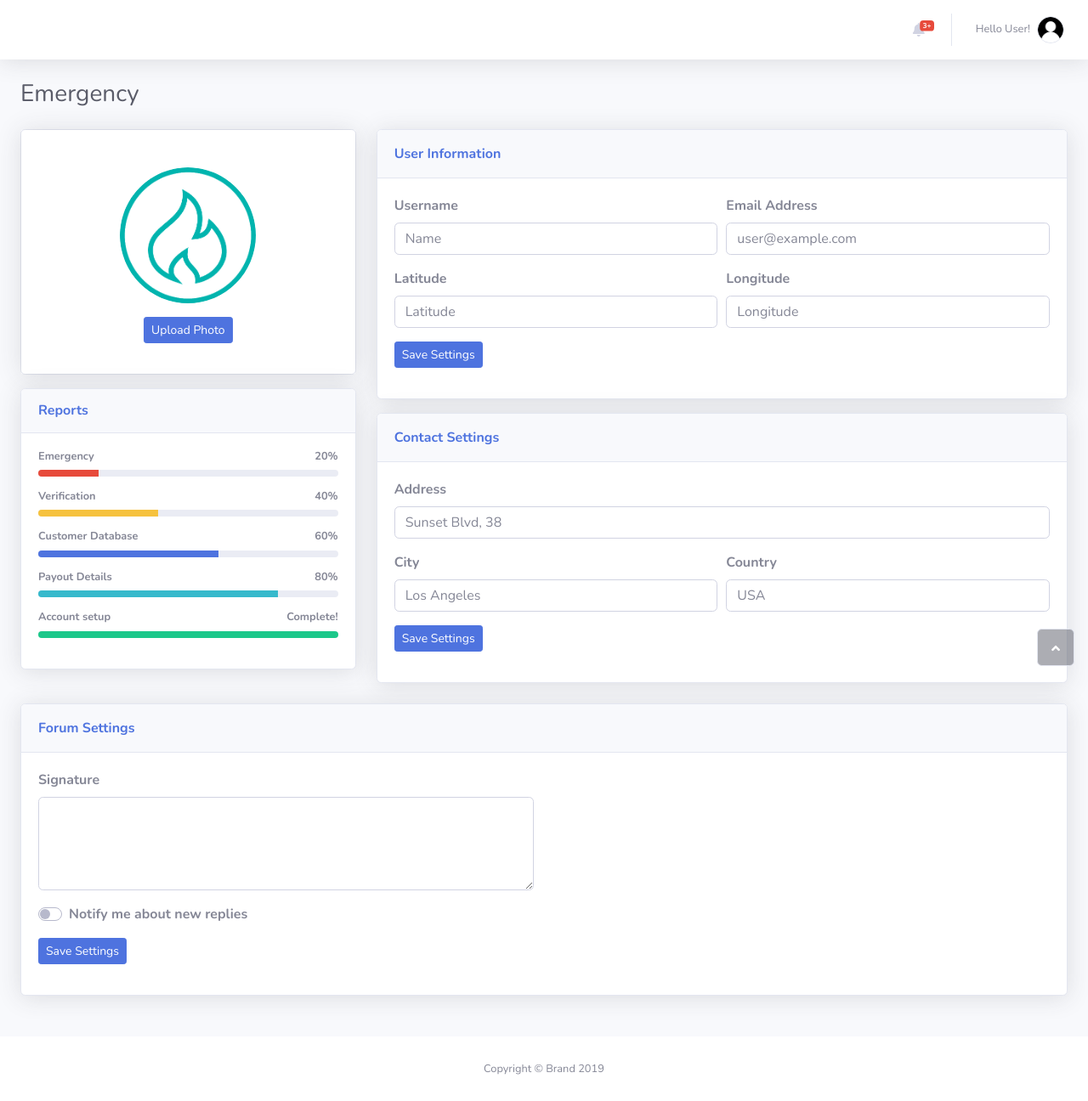
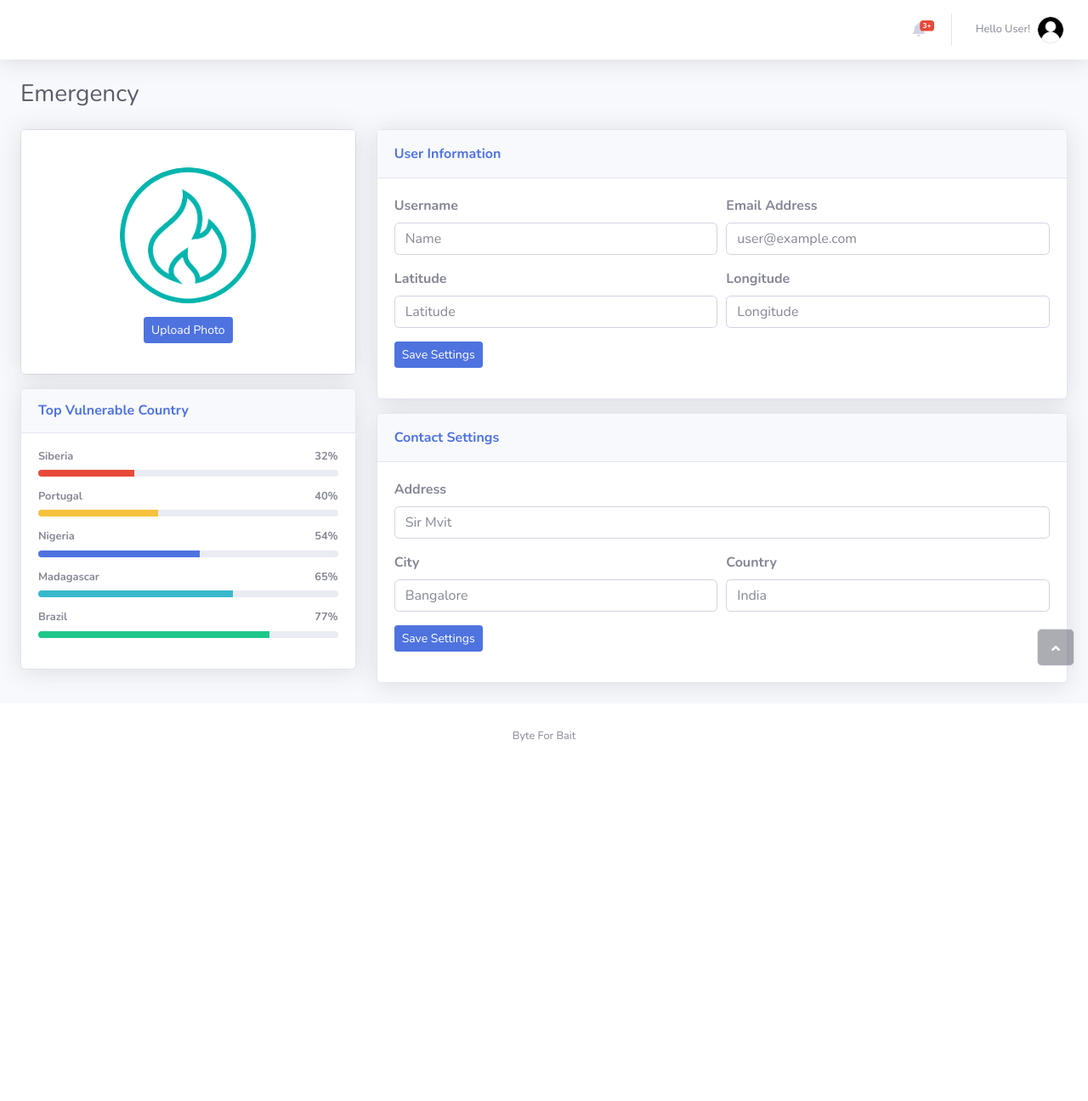
Before and after one commit to evilaugh/Byte-for-Bait, a Flask app: page /form in a window 1280 px wide. Shown: the whole page at 85% size. After the commit the page ends 873 px from the top, so only its background shows below. Run offline with Flask 2, Linux system fonts and the light colour scheme; some libraries are stand-ins or nearby versions.

Commit message:
integration1

```diff
--- a/flask-app/main.py
+++ b/flask-app/main.py
@@ -21,13 +21,13 @@ app = Flask(__name__)
 
 #data part
 
-title_data = ['null' , 'F1', 'F2', 'F3', 'F4', 'Number of Trees Burned Over The Year', 'User Reports vs Validation', 'F7']
+title_data = ['null' , 'F1', 'F2', 'F3', 'F4', 'Number of Trees Burned Over The Year', 'User Reports vs Validation', 'Top Vulnerable Country']
 
 data_entry = ['data_element1', 'data_element2', 'data_element3', 'data_element4']
 
 f5 = [2728, 823, 1621, 1863, 2483, 2975, 3495, 4247 , 6741 , 5248 , 4639 , 3146]
 
-f7 = ['F7_Title1', 'F7_Title2', 'F7_Title3', 'F7_Title4', 'F7_Title5']
+f7 = ['Siberia', 'Portugal', 'Nigeria', 'Madagascar', 'Brazil']
 
 start_coords = [13.148, 77.611]
 
@@ -64,7 +64,9 @@ def index():
     return render_template('index.html' , data = title_data , f5 = f5 , f7 = f7 , data_entry = data_entry , circle = circle)
 
 
-
+@app.route('/bot')
+def bot():
+    return render_template('bot.html')
 
 
 @app.route('/form')
--- a/flask-app/templates/profile.html
+++ b/flask-app/templates/profile.html
@@ -12,6 +12,17 @@
 
 <body id="page-top">
     <div id="wrapper">
+        <!-- <nav class="navbar navbar-dark align-items-start sidebar sidebar-dark accordion bg-gradient-primary p-0">
+            <div class="container-fluid d-flex flex-column p-0">
+                <a class="navbar-brand d-flex justify-content-center align-items-center sidebar-brand m-0" href="#">
+                    <div class="sidebar-brand-icon rotate-n-15"><i class="fas fa-laugh-wink"></i></div>
+                    <div class="sidebar-brand-text mx-3"><span>Byte-for-Bait</span></div>
+                </a>
+                <hr class="sidebar-divider my-0">
+                <ul class="nav navbar-nav text-light" id="accordionSidebar"></ul>
+                <div class="text-center d-none d-md-inline"><button class="btn rounded-circle border-0" id="sidebarToggle" type="button"></button></div>
+            </div>
+        </nav> -->
         <div class="d-flex flex-column" id="content-wrapper">
             <div id="content">
                 <nav class="navbar navbar-light navbar-expand bg-white shadow mb-4 topbar static-top">
@@ -38,26 +49,26 @@
                                         <h6 class="dropdown-header">alerts center</h6>
                                         <a class="d-flex align-items-center dropdown-item" href="#">
                                             <div class="mr-3">
-                                                <div class="bg-primary icon-circle"><i class="fas fa-file-alt text-white"></i></div>
+                                                <div class="bg-warning icon-circle"><i class="fas fa-exclamation-triangle text-white"></i></div>
                                             </div>
-                                            <div><span class="small text-gray-500">December 12, 2019</span>
-                                                <p>A new monthly report is ready to download!</p>
-                                            </div>
-                                        </a>
-                                        <a class="d-flex align-items-center dropdown-item" href="#">
-                                            <div class="mr-3">
-                                                <div class="bg-success icon-circle"><i class="fas fa-donate text-white"></i></div>
-                                            </div>
-                                            <div><span class="small text-gray-500">December 7, 2019</span>
-                                                <p>$290.29 has been deposited into your account!</p>
+                                            <div><span class="small text-gray-500">August 5-22August 2019</span>
+                                                <p>906,000 Hectors of Forest got burnt</p>
                                             </div>
                                         </a>
                                         <a class="d-flex align-items-center dropdown-item" href="#">
                                             <div class="mr-3">
                                                 <div class="bg-warning icon-circle"><i class="fas fa-exclamation-triangle text-white"></i></div>
                                             </div>
-                                            <div><span class="small text-gray-500">December 2, 2019</span>
-                                                <p>Spending Alert: We've noticed unusually high spending for your account.</p>
+                                            <div><span class="small text-gray-500">Feb, 2019</span>
+                                                <p>Bandipur Area in Karnataka 4,419 Hectors of wild forest caught fire.</p>
+                                            </div>
+                                        </a>
+                                        <a class="d-flex align-items-center dropdown-item" href="#">
+                                            <div class="mr-3">
+                                                <div class="bg-warning icon-circle"><i class="fas fa-exclamation-triangle text-white"></i></div>
+                                            </div>
+                                            <div><span class="small text-gray-500">2 May, 2019</span>
+                                                <p>70 Fire Insidents in different distructs of Uttarakhand .Resulting in 358 hector of forest got burnt.</p>
                                             </div>
                                         </a><a class="text-center dropdown-item small text-gray-500" href="#">Show All Alerts</a></div>
                                 </li>
@@ -88,28 +99,28 @@
                         </div>
                         <div class="card shadow mb-4">
                             <div class="card-header py-3">
-                                <h6 class="text-primary font-weight-bold m-0">Reports</h6>
+                                <h6 class="text-primary font-weight-bold m-0">Top Vulnerable Country</h6>
                             </div>
                             <div class="card-body">
-                                <h4 class="small font-weight-bold">Emergency<span class="float-right">20%</span></h4>
+                                <h4 class="small font-weight-bold">Siberia<span class="float-right">32%</span></h4>
                                 <div class="progress progress-sm mb-3">
-                                    <div class="progress-bar bg-danger" aria-valuenow="20" aria-valuemin="0" aria-valuemax="100" style="width: 20%;"><span class="sr-only">20%</span></div>
+                                    <div class="progress-bar bg-danger" aria-valuenow="32" aria-valuemin="0" aria-valuemax="100" style="width: 32%;"><span class="sr-only">32%</span></div>
                                 </div>
-                                <h4 class="small font-weight-bold">Verification<span class="float-right">40%</span></h4>
+                                <h4 class="small font-weight-bold">Portugal<span class="float-right">40%</span></h4>
                                 <div class="progress progress-sm mb-3">
                                     <div class="progress-bar bg-warning" aria-valuenow="40" aria-valuemin="0" aria-valuemax="100" style="width: 40%;"><span class="sr-only">40%</span></div>
                                 </div>
-                                <h4 class="small font-weight-bold">Customer Database<span class="float-right">60%</span></h4>
+                                <h4 class="small font-weight-bold">Nigeria<span class="float-right">54%</span></h4>
                                 <div class="progress progress-sm mb-3">
-                                    <div class="progress-bar bg-primary" aria-valuenow="60" aria-valuemin="0" aria-valuemax="100" style="width: 60%;"><span class="sr-only">60%</span></div>
+                                    <div class="progress-bar bg-primary" aria-valuenow="54" aria-valuemin="0" aria-valuemax="100" style="width: 54%;"><span class="sr-only">54%</span></div>
                                 </div>
-                                <h4 class="small font-weight-bold">Payout Details<span class="float-right">80%</span></h4>
+                                <h4 class="small font-weight-bold">Madagascar<span class="float-right">65%</span></h4>
                                 <div class="progress progress-sm mb-3">
-                                    <div class="progress-bar bg-info" aria-valuenow="80" aria-valuemin="0" aria-valuemax="100" style="width: 80%;"><span class="sr-only">80%</span></div>
+                                    <div class="progress-bar bg-info" aria-valuenow="65" aria-valuemin="0" aria-valuemax="100" style="width: 65%;"><span class="sr-only">65%</span></div>
                                 </div>
-                                <h4 class="small font-weight-bold">Account setup<span class="float-right">Complete!</span></h4>
+                                <h4 class="small font-weight-bold">Brazil<span class="float-right">77%</span></h4>
                                 <div class="progress progress-sm mb-3">
-                                    <div class="progress-bar bg-success" aria-valuenow="100" aria-valuemin="0" aria-valuemax="100" style="width: 100%;"><span class="sr-only">100%</span></div>
+                                    <div class="progress-bar bg-success" aria-valuenow="77" aria-valuemin="0" aria-valuemax="100" style="width: 77%;"><span class="sr-only">77%</span></div>
                                 </div>
                             </div>
                         </div>
@@ -179,13 +190,13 @@
                                     </div>
                                     <div class="card-body">
                                         <form>
-                                            <div class="form-group"><label for="address"><strong>Address</strong></label><input class="form-control" type="text" placeholder="Sunset Blvd, 38" name="address"></div>
+                                            <div class="form-group"><label for="address"><strong>Address</strong></label><input class="form-control" type="text" placeholder="Sir Mvit" name="address"></div>
                                             <div class="form-row">
                                                 <div class="col">
-                                                    <div class="form-group"><label for="city"><strong>City</strong></label><input class="form-control" type="text" placeholder="Los Angeles" name="city"></div>
+                                                    <div class="form-group"><label for="city"><strong>City</strong></label><input class="form-control" type="text" placeholder="Bangalore" name="city"></div>
                                                 </div>
                                                 <div class="col">
-                                                    <div class="form-group"><label for="country"><strong>Country</strong></label><input class="form-control" type="text" placeholder="USA" name="country"></div>
+                                                    <div class="form-group"><label for="country"><strong>Country</strong></label><input class="form-control" type="text" placeholder="India" name="country"></div>
                                                 </div>
                                             </div>
                                             <div class="form-group"><button class="btn btn-primary btn-sm" type="submit">Save&nbsp;Settings</button></div>
@@ -195,31 +206,17 @@
                             </div>
                         </div>
                     </div>
-                </div>
-                <div class="card shadow mb-5">
-                    <div class="card-header py-3">
-                        <p class="text-primary m-0 font-weight-bold">Forum Settings</p>
-                    </div>
-                    <div class="card-body">
-                        <div class="row">
-                            <div class="col-md-6">
-                                <form>
-                                    <div class="form-group"><label for="signature"><strong>Signature</strong><br></label><textarea class="form-control" rows="4" name="signature"></textarea></div>
-                                    <div class="form-group">
-                                        <div class="custom-control custom-switch"><input class="custom-control-input" type="checkbox" id="formCheck-1"><label class="custom-control-label" for="formCheck-1"><strong>Notify me about new replies</strong></label></div>
-                                    </div>
-                                    <div class="form-group"><button class="btn btn-primary btn-sm" type="submit">Save Settings</button></div>
-                                </form>
-                            </div>
-                        </div>
-                    </div>
+
+
+
+
                 </div>
             </div>
 
 
         <footer class="bg-white sticky-footer">
             <div class="container my-auto">
-                <div class="text-center my-auto copyright"><span>Copyright © Brand 2019</span></div>
+                <div class="text-center my-auto copyright"><span>Byte For Bait</span></div>
             </div>
         </footer>
     </div><a class="border rounded d-inline scroll-to-top" href="#page-top"><i class="fas fa-angle-up"></i></a></div>
```
Also changed, not shown: flask-app/templates/bot.html (added, +38 -0 lines), flask-app/templates/index.html (+6 -6 lines), 1 other file.
